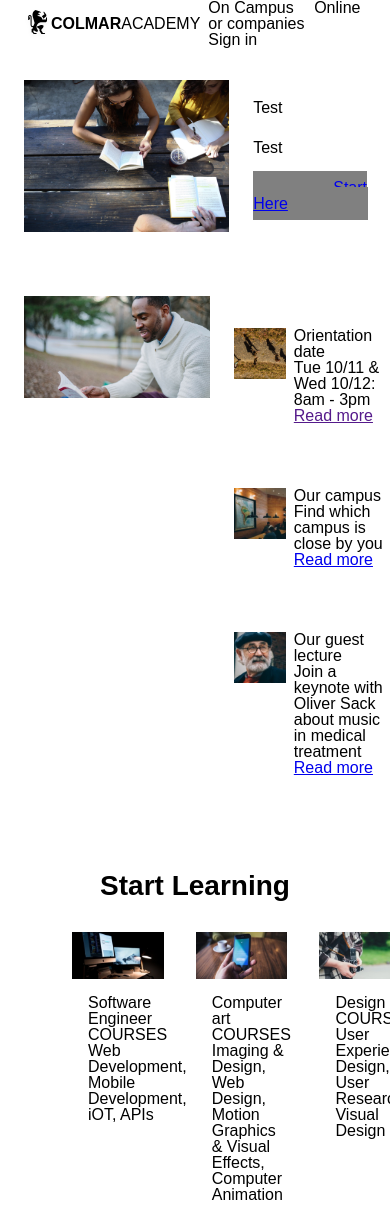
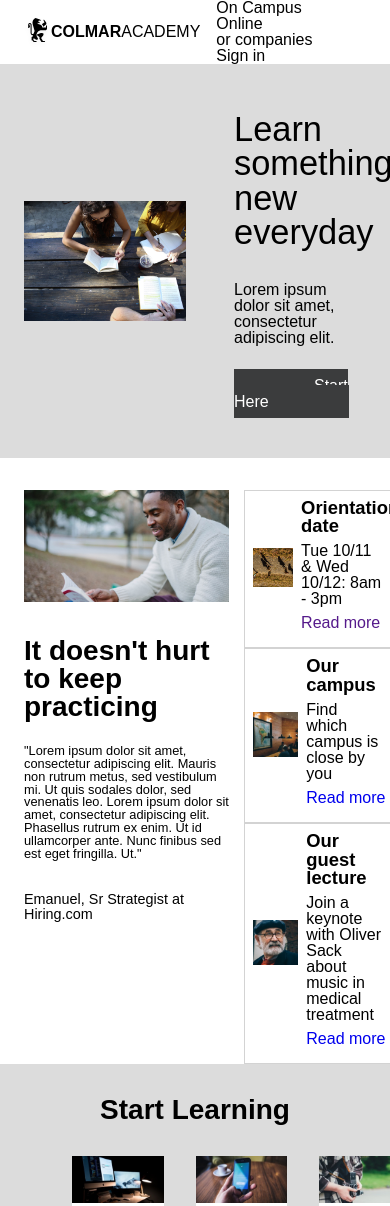
Before and after one commit to APoythress/capstone, a plain HTML site: page index.html in a window 390 px wide. Shown: the top 1206 px of the page. Drawn offline with Linux system fonts and the light colour scheme.

Commit message:
Site now matches spec sheet for desktop version. Missing media query along with minor css tweaks.

```diff
--- a/index.html
+++ b/index.html
@@ -30,7 +30,7 @@
     </header>
 
     <!-- Starting Point -->
-    <div class="container">
+    <div class="container dark-background">
 
       <!-- Left side -->
       <div class="left flex">
@@ -40,8 +40,8 @@
       <!-- Right Side -->
       <div class="right flex">
         <div class="start-here">
-          <p>Test</p>
-          <p>Test</p>
+          <p class="headline">Learn something new everyday</p>
+          <p>Lorem ipsum dolor sit amet, consectetur adipiscing elit.</p>
           <p><a href="#">Start Here</a></p>
         </div>
       </div>
@@ -49,11 +49,16 @@
     </div>
 
     <!-- Campus Info -->
-    <div class="container">
+    <div class="container light-background">
 
       <!-- Left side -->
       <div class="left">
           <img src="./resources/images/information-main.jpg" alt="">
+            <div class="content-box">
+              <span class="section-title">It doesn't hurt to keep practicing</span>
+              <span class="section-content">"Lorem ipsum dolor sit amet, consectetur adipiscing elit. Mauris non rutrum metus, sed vestibulum mi. Ut quis sodales dolor, sed venenatis leo. Lorem ipsum dolor sit amet, consectetur adipiscing elit. Phasellus rutrum ex enim. Ut id ullamcorper ante. Nunc finibus sed est eget fringilla. Ut."</span>
+              <span class="author">Emanuel, Sr Strategist at Hiring.com</span>
+            </div>
       </div>
 
       <!-- Right Side -->
@@ -72,6 +77,7 @@
             </div>
           </div>
         </div>
+
         <div class="row two">
           <div class="image-column">
             <div class="image">
@@ -86,6 +92,7 @@
             </div>
           </div>
         </div>
+
         <div class="row three">
           <div class="image-column">
             <div class="image">
@@ -105,28 +112,28 @@
 
 
     <!-- Courses Info -->
-    <h1 class="section-title center">Start Learning</h1>
+    <h1 class="section-title center dark-background">Start Learning</h1>
 
-    <div class="container course-section">
+    <div class="container course-section dark-background">
       <!-- top row courses -->
       <div class="row-course">
         <div class="course">
           <img src="./resources/images/course-software.jpg" alt="">
-          <span class="course-title">Software Engineer</span>
+          <span class="course title">Software Engineer</span>
           <span class="courses">COURSES</span>
           <span class="areas">Web Development, Mobile Development, iOT, APIs</span>
         </div>
 
         <div class="course">
           <img src="./resources/images/course-computer-art.jpg" alt="">
-          <span class="course-title">Computer art</span>
+          <span class="course title">Computer art</span>
           <span class="courses">COURSES</span>
           <span class="areas">Imaging & Design, Web Design, Motion Graphics & Visual Effects, Computer Animation</span>
         </div>
 
         <div class="course">
           <img src="./resources/images/course-design.jpg" alt="">
-          <span class="course-title">Design</span>
+          <span class="course title">Design</span>
           <span class="courses">COURSES</span>
           <span class="areas">User Experience Design, User Research, Visual Design</span>
         </div>
@@ -136,21 +143,21 @@
       <div class="row-course">
           <div class="course">
             <img src="./resources/images/course-data.jpg" alt="">
-            <span class="course-title">Data</span>
+            <span class="course title">Data</span>
             <span class="courses">COURSES</span>
             <span class="areas">Data Science, Big Data, SQL, Data Visualization</span>
           </div>
 
           <div class="course">
             <img src="./resources/images/course-business.jpg" alt="">
-            <span class="course-title">Business</span>
+            <span class="course title">Business</span>
             <span class="courses">COURSES</span>
             <span class="areas">Product Development, Business Development, Start-up</span>
           </div>
 
           <div class="course">
             <img src="./resources/images/course-marketing.jpg" alt="">
-            <span class="course-title">Marketing</span>
+            <span class="course title">Marketing</span>
             <span class="courses">COURSES</span>
             <span class="areas">Analytics, Content Marketing, Mobile Marketing</span>
           </div>
@@ -160,17 +167,17 @@
 
 
     <!-- Thesis Exhibit -->
-    <h1 class="section-title center">Thesis exhibit</h1>
+    <h1 class="section-title center light-background">Thesis exhibit</h1>
 
-    <div class="container">
+    <div class="container light-background">
 
       <!-- Video side -->
       <div class="left video-container">
           <video controls poster="/images/w3html5.gif">
             <source src="./resources/videos/thesis.mp4" autoplay="false" type="video/mp4">
           </video>
-          <span class="urban">Reimagine urban</span>
-          <span class="quote">"Lorem ipsum dolor sit amet, consectetur adipiscing elit. Sed a justo sed elit malesuada aliquam. Curabitur consectetur tristique magna ut vestibulum. Morbi at felis non ante lacinia luctus in et velit. Nam aliquet vel tortor."</span>
+          <span class="section-title urban">Reimagine urban</span>
+          <span class="section-content">"Lorem ipsum dolor sit amet, consectetur adipiscing elit. Sed a justo sed elit malesuada aliquam. Curabitur consectetur tristique magna ut vestibulum. Morbi at felis non ante lacinia luctus in et velit. Nam aliquet vel tortor."</span>
       </div>
 
       <!-- Right Side -->
@@ -205,7 +212,7 @@
     </div>
 
     <!-- Footer -->
-    <footer>
+    <footer class="light-background">
       <div class="copyright">
         <p>&copy; Colmar Academy. All rights reserved</p>
       </div>
--- a/resources/css/style.css
+++ b/resources/css/style.css
@@ -19,6 +19,10 @@ body {
   width: 100%;
 }
 
+.section-content {
+  font-size: .8rem;
+  font-weight: 100;
+}
 
 .section-title {
   font-size: 1.75rem;
@@ -30,10 +34,41 @@ body {
   text-align: center;
 }
 
+.title {
+  font-size: 1.15rem;
+  font-weight: 600;
+  margin-bottom: 0.5rem;
+}
+
+.content {
+  font-weight: 100;
+  margin-bottom: 0.5rem;
+}
+
+.read-more a {
+  text-decoration: none;
+  font-weight: lighter;
+}
+
+.row {
+  align-items: center;
+}
+
+.light-background {
+  background-color: white;
+}
+
+.dark-background {
+  background-color: #dcdcdc;
+}
+
 /* Header */
 
-.header {
+header {
+  display: flex;
   height: 4rem;
+  align-items: center;
+  background-color: white;
 }
 
 .colmar {
@@ -86,7 +121,7 @@ body {
 }
 
 .right {
-  margin: 2rem 0;
+  margin: 2rem 0 2rem 1.5rem;
   width: 40%;
   align-items: center;
 }
@@ -96,20 +131,44 @@ body {
 }
 
 .start-here p {
-  padding: .75rem 0;
+  padding: 1rem 0;
+  width: 70%;
 }
 
 .start-here a {
-  background-color: grey;
+  background-color: #3b3c3d;
   padding: .5rem 5rem;
+  color: white;
+  text-decoration: none;
+}
+
+.headline {
+  font-size: 2.15rem;
 }
 
 /* Campus Info */
 
+.content-box .section-title {
+  margin: 2rem 0 1.5rem 0;
+}
+
+.content-box span {
+  margin-bottom: 2rem;
+}
+
+.author {
+  font-size: .9rem;
+  font-weight: 500;
+}
+
 .campus-info {
   flex-direction: column;
-  justify-content: flex-start;
-  align-items: center;
+  margin: 0;
+  padding-top: 2rem;
+}
+
+.campus-info .row {
+  border: 0.5px solid lightgrey;
 }
 
 .image-column {
@@ -133,9 +192,15 @@ body {
 .content {
   display: flex;
   flex-direction: column;
+  width: 95%;
 }
 
 /* Courses Section */
+
+.content-box {
+  display: flex;
+  flex-direction: column;
+}
 
 .course-section {
   flex-direction: column;
@@ -143,7 +208,7 @@ body {
 
 .row {
   width: 100%;
-  margin: 2rem 4.5rem;
+  padding: 0.5rem;
 }
 
 .course {
@@ -151,10 +216,6 @@ body {
   flex-direction: column;
   width: 33%;
   margin: 0 1rem;
-}
-
-.course span {
-  margin-left: 1rem;
 }
 
 .course img {
@@ -174,6 +235,27 @@ body {
   margin: 0 3.5rem 2rem 3.5rem;
 }
 
+.course {
+  background-color: white;
+}
+
+.course span {
+  width: 60%;
+  margin-left: 1rem;
+}
+
+.course .title {
+  margin-bottom: 1rem;
+}
+
+.courses,
+.areas {
+  margin-top: 0.5rem;
+  margin-bottom: 0.5rem;
+  font-weight: lighter;
+}
+
+
 /* Exhibit Section */
 
 .video-container {
@@ -183,7 +265,6 @@ body {
 
 .urban {
   margin-bottom: 0.5rem;
-  font-weight: bold;
 }
 
 .left video {
@@ -211,6 +292,7 @@ body {
   width: 65%;
 }
 
+
 /* Footer */
 
 footer {
@@ -218,6 +300,7 @@ footer {
   justify-content: space-between;
   align-items: center;
   margin-bottom: 2rem;
+  font-size: 0.65rem;
 }
 
 .copyright {
@@ -242,4 +325,5 @@ li {
 li a {
   color: black;
   text-decoration: none;
+  padding-left: 0.5rem;
 }
```
Also changed, not shown: 3 other files.
